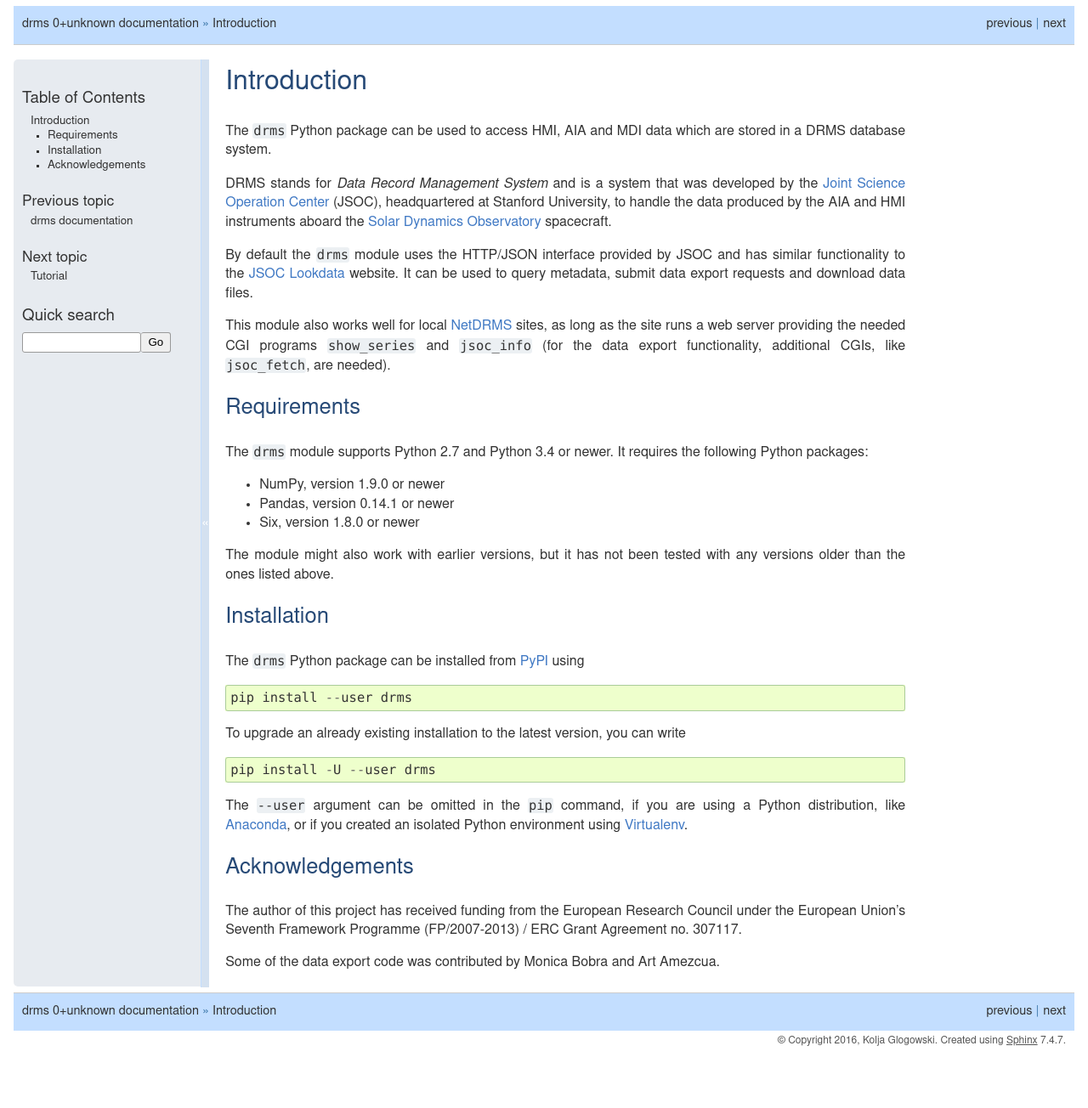
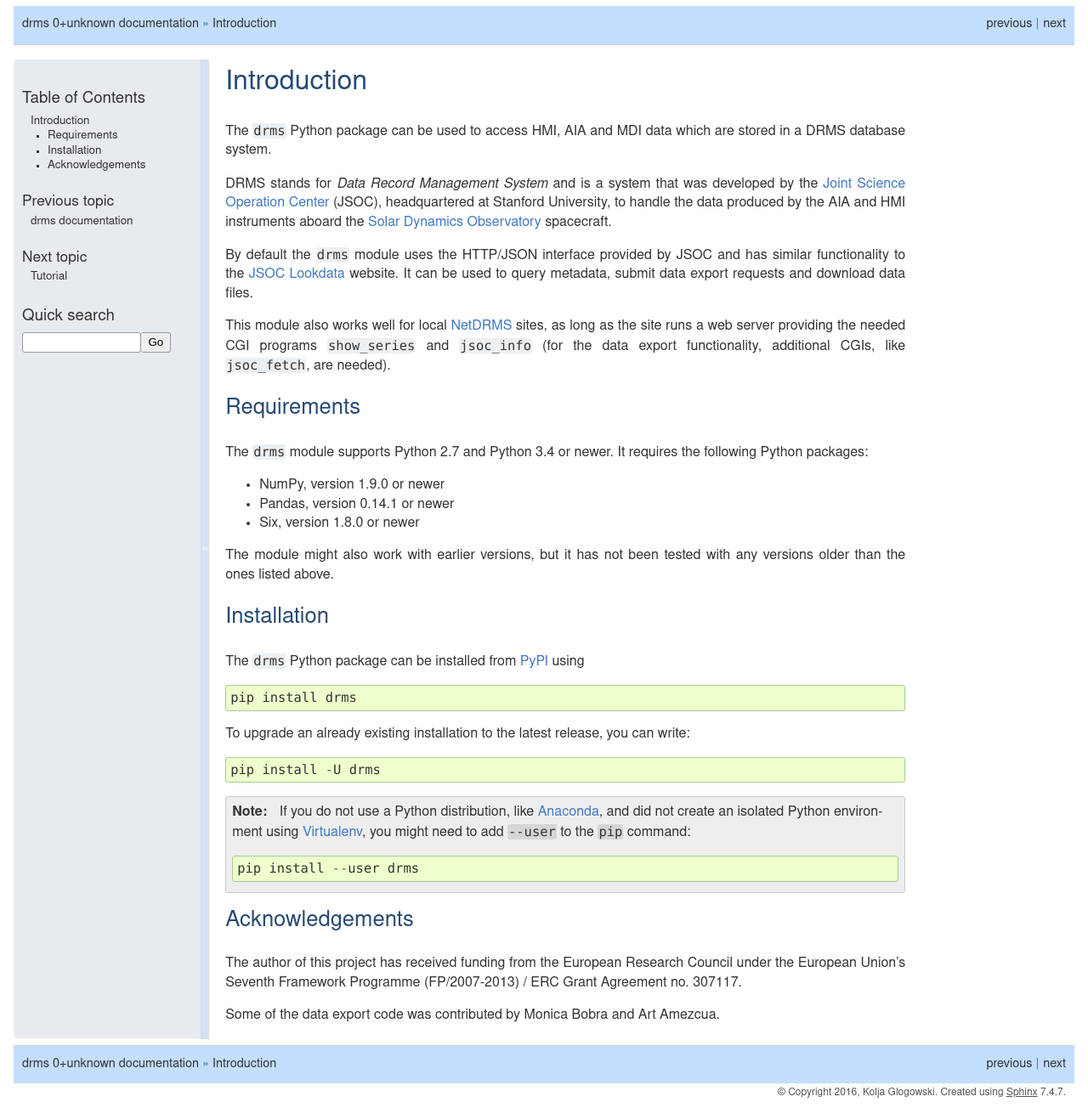
Before and after one commit to sunpy/drms, a Sphinx documentation site: the page built from doc/intro.rst, in a window 1280 px wide. Shown: the whole page at 85% size. Built offline with Sphinx 7.4.7, drawn with Linux system fonts in a browser that asks for light colours; before the commit the page ends 1243 px from its top, so only the background shows below that.

Commit message:
Updated installation instructions

```diff
--- a/doc/intro.rst
+++ b/doc/intro.rst
@@ -47,20 +47,22 @@ The ``drms`` Python package can be installed from
 
 ::
 
-    pip install --user drms
+    pip install drms
 
-To upgrade an already existing installation to the latest version, you
-can write
+To upgrade an already existing installation to the latest release, you
+can write::
 
-::
+    pip install -U drms
 
-    pip install -U --user drms
 
-The ``--user`` argument can be omitted in the ``pip`` command, if you are
-using a Python distribution, like
-`Anaconda <https://www.continuum.io/downloads>`_,
-or if you created an isolated Python environment using
-`Virtualenv <https://virtualenv.pypa.io/en/stable/>`_.
+.. note::
+   If you do not use a Python distribution, like
+   `Anaconda <https://www.continuum.io/downloads>`_,
+   and did not create an isolated Python environment using
+   `Virtualenv <https://virtualenv.pypa.io/en/stable/>`_,
+   you might need to add ``--user`` to the ``pip`` command::
+
+       pip install --user drms
 
 
 Acknowledgements
```
Also changed, not shown: README.rst (+14 -13 lines).
